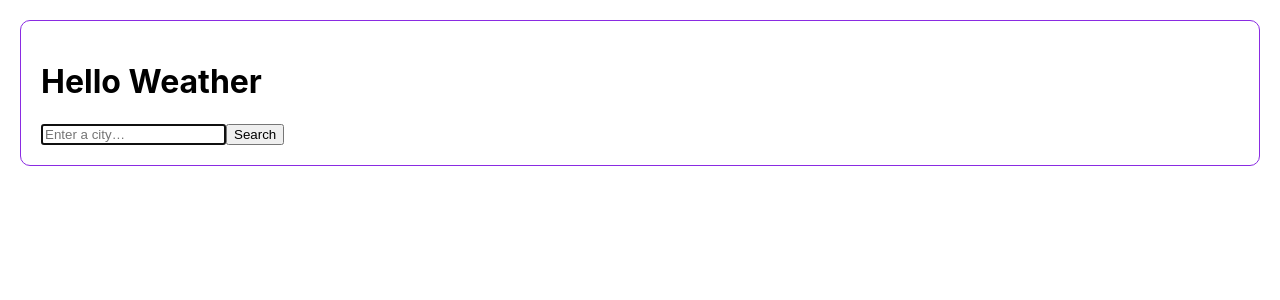
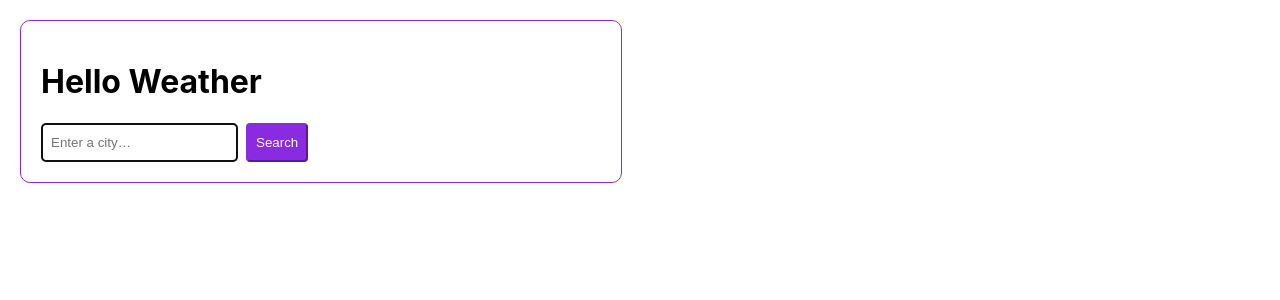
Before and after one commit to kreativcare/weather-react, a React (Create React App) app: page / in a window 1280 px wide. Shown: the top 300 px of the page. Built offline with nearby package versions, Linux system fonts and the light colour scheme.

Commit message:
added more css

```diff
--- a/src/App.css
+++ b/src/App.css
@@ -4,39 +4,5 @@
   text-align: left;
   border-radius: 10px;
   border: solid 1px blueviolet;
+  width: 560px;
 }
-
-.App-logo {
-  height: 40vmin;
-  pointer-events: none;
-}
-
-@media (prefers-reduced-motion: no-preference) {
-  .App-logo {
-    animation: App-logo-spin infinite 20s linear;
-  }
-}
-
-.App-header {
-  background-color: #282c34;
-  min-height: 100vh;
-  display: flex;
-  flex-direction: column;
-  align-items: center;
-  justify-content: center;
-  font-size: calc(10px + 2vmin);
-  color: white;
-}
-
-.App-link {
-  color: #61dafb;
-}
-
-@keyframes App-logo-spin {
-  from {
-    transform: rotate(0deg);
-  }
-  to {
-    transform: rotate(360deg);
-  }
-}
--- a/src/Weather.css
+++ b/src/Weather.css
@@ -3,9 +3,29 @@
   font-family: "Gill Sans", "Gill Sans MT", Calibri, "Trebuchet MS", sans-serif;
   text-align: left;
 }
+.Weather h2 {
+  margin-left: 16px;
+  margin-top: 50px;
+}
 
 .Weather ul {
   list-style: none;
   margin-left: -20px;
-  margin-top: 30px;
+  margin-top: 20px;
 }
+
+.Weather-Search {
+  background-color: blueviolet;
+  color: white;
+  padding: 10px 8px 10px 8px;
+  border-radius: 4px;
+  border-color: blueviolet;
+  box-shadow: 2px 4px, 4px, rgba(0, 0, 0, 0.3);
+  margin-left: 8px;
+}
+
+.Enter-City {
+  padding: 10px 8px 10px 8px;
+  border-radius: 4px;
+  border-color: blueviolet;
+}
--- a/src/Weather.js
+++ b/src/Weather.js
@@ -10,6 +10,7 @@ export default function Weather() {
   function showWeather(response) {
     setLoaded(true);
     setWeather({
+      cityname: response.data.name,
       temperature: response.data.main.temp,
       description: response.data.weather[0].description,
       humidity: response.data.main.humidity,
@@ -29,15 +30,16 @@ export default function Weather() {
   }
 
   let searchForm = (
-    <div className="Weather">
+    <div>
       <form onSubmit={handleSubmit}>
         <input
           type="search"
           placeholder="Enter a city…"
           autoFocus={true}
           onChange={updateCity}
+          className="Enter-City"
         />
-        <input type="submit" value="Search" />
+        <input type="submit" value="Search" className="Weather-Search" />
       </form>
     </div>
   );
@@ -46,6 +48,7 @@ export default function Weather() {
     return (
       <div className="Weather">
         {searchForm}
+        <h2>{weather.cityname} </h2>
         <ul>
           <li>temperature: {Math.round(weather.temperature)} °C</li>
           <li>description: {weather.description}</li>
```
